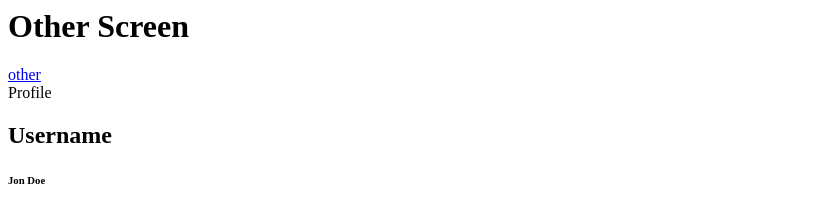
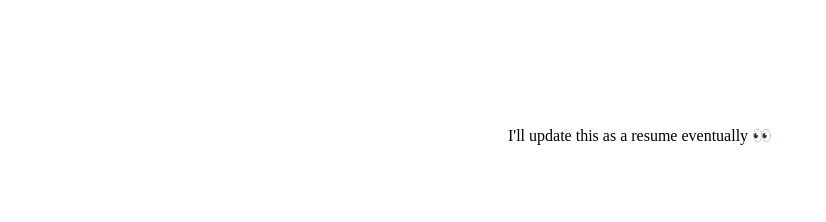
Before and after one commit to lrfuller/lrfuller.github.io, a plain HTML site: page index.html in a window 1280 px wide. Shown: the whole page, without its empty margins (0-826 px from the left). Drawn offline with Linux system fonts and the light colour scheme.

Commit message:
reverted

```diff
--- a/index.html
+++ b/index.html
@@ -1,49 +1,7 @@
-<html lang="en">
-    <head>
-        <meta charset="UTF-8">
-        <meta name="viewport" content="width=device-width, initial-scale=1.0">
-        <!-- <title id="appTitle"></title> -->
-        <!-- <style>
-            #app{
-                margin:50px;
-            }
-            #errorText{
-                color:red;
-            }
-        </style> -->
-
-    </head>
+<html>
     <body>
-        <div id="app">Loading...</div>
-        <template id="home">
-            <header>
-                <h1>Other Screen</h1>
-                <a href="/otherScreen" onclick="onLinkClick(event)">other</a>
-            </header>
-            <section>
-                Profile
-            </section>
-            <section>
-                <h2>Username</h2>
-                <h6>Jon Doe</h6>
-            </section>
-        </template>
-
-        <template id="otherScreen">
-            <header>
-                <h1>Home</h1>
-                <a href="/Home" onclick="onLinkClick(event)">Home</a>
-            </header>
-            <section>
-                Test
-            </section>
-            <section>
-                <h2>Test 1</h2>
-                <h6>Test 2</h6>
-            </section>
-        </template>
-
-        <script src="testRoute.js" defer></script>
-        <script async src="https://codepen.io/lrfuller/pen/BaELVEX"></script>
+        <div style="justify-content: center; display:flex; margin-top:10%">
+            I'll update this as a resume eventually 👀
+        </div>
     </body>
 </html>
--- a/testRoute.js
+++ /dev/null
@@ -1,37 +0,0 @@
-const routes = {
-  "/home": { templateId: "home" },
-  "/otherScreen": { templateId: "otherScreen" },
-  "/profile": { templateId: "profile" },
-};
-
-function navigate(path) {
-  window.history.pushState({}, path, path);
-  updateRoute();
-}
-
-function onLinkClick(event) {
-  event.preventDefault();
-  navigate(event.target.href);
-}
-
-function updateRoute() {
-  const path = window.location.pathname;
-  const route = routes[path];
-
-  if (!route) {
-    return navigate("/home");
-  }
-
-  const template = document.getElementById(route.templateId);
-  const view = template.content.cloneNode(true);
-  const app = document.getElementById("app");
-  app.innerHTML = "";
-  app.appendChild(view);
-  document.title = route.templateId;
-  if (typeof route.init === "function") {
-    route.init();
-  }
-}
-
-updateRoute("home");
-window.onpopstate = () => updateRoute();
```
